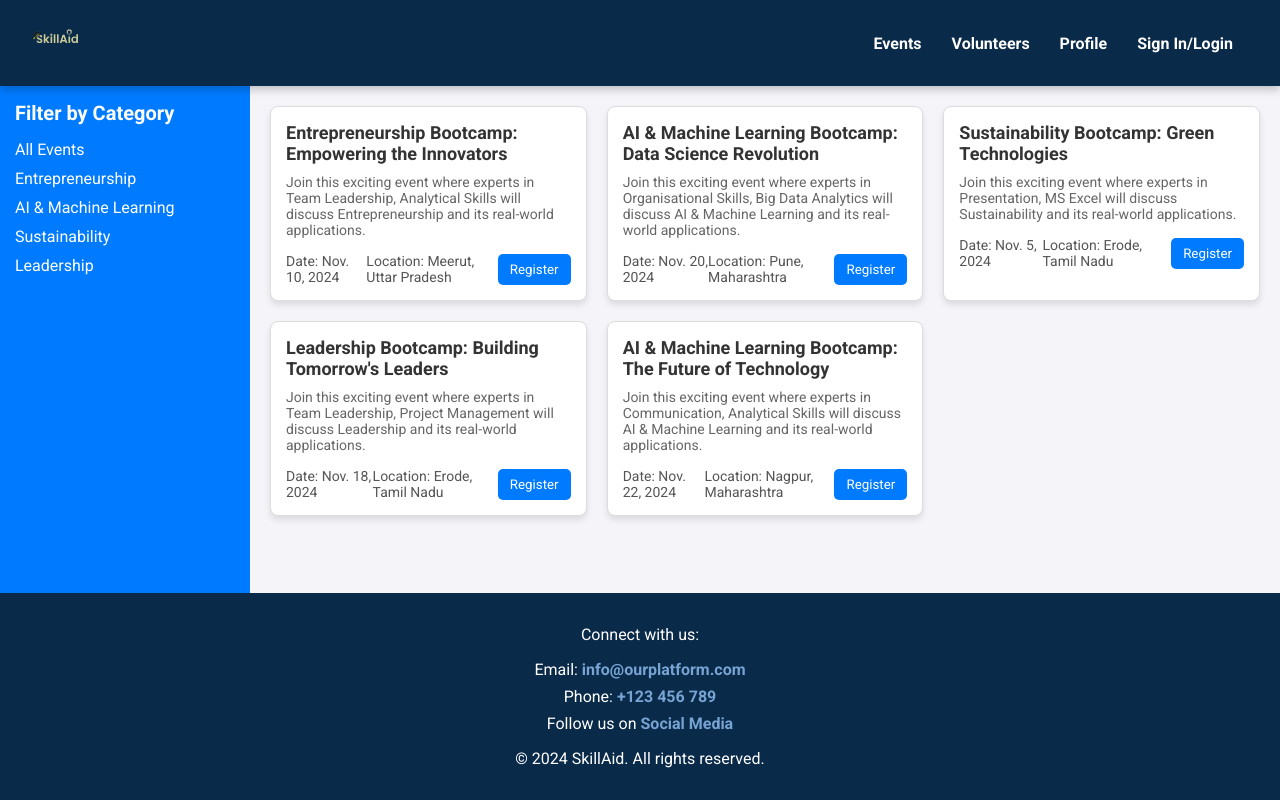
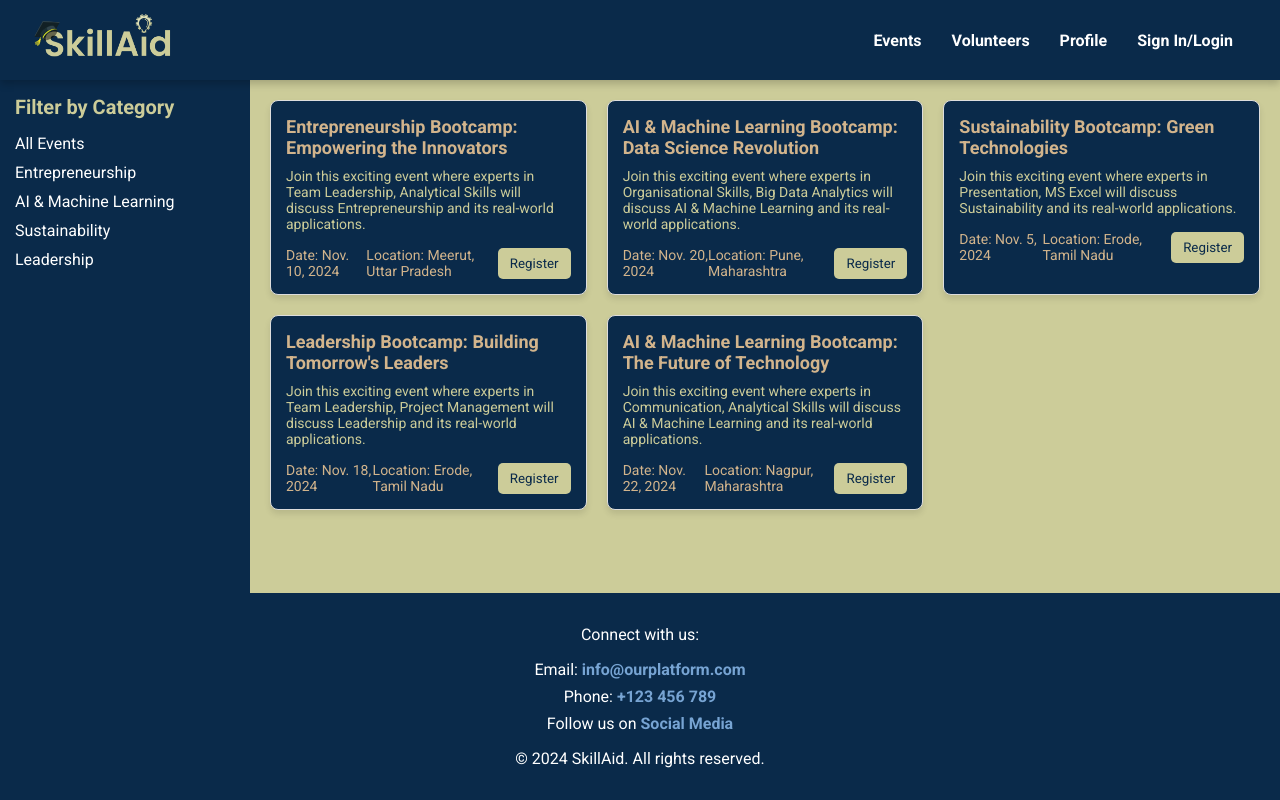
Before and after one commit to Yeswanthpg/HACKVERSE-24, a Django app: page /events/ in a window 1280 px wide. Run offline with Django 5.2, Linux system fonts and the light colour scheme; data comes from the database, SQL or seed files in the repository.

Commit message:
updated events and volunteer

```diff
--- a/skillaids/skillaids/settings.py
+++ b/skillaids/skillaids/settings.py
@@ -118,7 +118,8 @@ USE_TZ = True
 # Static files (CSS, JavaScript, Images)
 # https://docs.djangoproject.com/en/5.0/howto/static-files/
 
-STATIC_URL = 'static/'
+STATIC_URL = '/static/'
+STATICFILES_DIRS = [BASE_DIR / 'static']
 
 # Default primary key field type
 # https://docs.djangoproject.com/en/5.0/ref/settings/#default-auto-field
--- a/skillaids/template/base.html
+++ b/skillaids/template/base.html
@@ -6,6 +6,7 @@
 <head>
     <meta charset="UTF-8">
     <meta name="viewport" content="width=device-width, initial-scale=1.0">
+    <link rel="icon" href="{% static 'img\skillaid-01.svg' %}" type="image/x-icon">
     <title>SkillAid</title>
     <link href="https://fonts.googleapis.com/css2?family=Roboto:wght@400;700&display=swap" rel="stylesheet">
 
@@ -31,10 +32,15 @@
         top: 0;
         z-index: 1000;
         box-shadow: 0 4px 8px rgba(0, 0, 0, 0.2);
+        height: 80px; /* Keep the navbar height fixed */
     }
 
     .navbar-logo .logo {
-            height: 50px;
+        margin-top: 20px;
+        height: 150px; /* Adjust logo height */
+        width: auto; /* Keep logo aspect ratio */
+        object-fit: contain; /* Ensure it doesn't stretch or distort */
+        display: block;
     }
 
         .navbar-list {
@@ -187,7 +193,7 @@
     <nav class="navbar">
         <div class="navbar-logo">
             <a href="{% url 'homepage' %}">
-                <img src="{% static 'img\skillaid-01.svg' %}" alt="SkillAid Logo" class="logo">
+                <img src="{% static 'img\skillaid-01.png' %}" alt="SkillAid Logo" class="logo">
             </a>
         </div>
         <ul class="navbar-list">
--- a/skillaids/template/events.html
+++ b/skillaids/template/events.html
@@ -7,7 +7,7 @@
         font-family: Arial, sans-serif;
         margin: 0;
         padding: 0;
-        background-color: #f4f4f9;
+        background-color: #cccc99;
         display: flex;
         flex-direction: column; /* For overall layout structure */
         height: 100vh;
@@ -24,7 +24,7 @@
     /* Sidebar wrapper */
     .sidebar-wrapper {
         width: 250px;
-        background-color: #007bff;
+        background-color: #0a2a4a;
         color: white;
         height: 100%;
     }
@@ -38,6 +38,7 @@
     .sidebar h3 {
         font-size: 20px;
         margin-bottom: 15px;
+        color:#cccc99;
     }
 
     .sidebar ul {
@@ -58,7 +59,7 @@
     }
 
     .sidebar ul li a:hover {
-        color: #ffc107;
+        color: #cccc99;
     }
 
     /* Content wrapper */
@@ -82,7 +83,7 @@
     }
 
     .card {
-        background-color: white;
+        background-color: #0a2a4a;
         border: 1px solid #ddd;
         border-radius: 8px;
         box-shadow: 0 4px 6px rgba(0, 0, 0, 0.1);
@@ -102,18 +103,19 @@
 
     .card-content {
         padding: 15px;
+        color: #cccc99;
     }
 
     .card-title {
         font-size: 18px;
         font-weight: bold;
         margin-bottom: 10px;
-        color: #333;
+        color: #d2b48c;
     }
 
     .card-description {
         font-size: 14px;
-        color: #666;
+        color: #cccc99;
         margin-bottom: 15px;
     }
 
@@ -125,21 +127,20 @@
 
     .card-info span {
         font-size: 14px;
-        color: #555;
+        color: #d2b48c;
     }
 
     .card-info button {
-        background-color: #007bff;
-        color: white;
+        background-color: #cccc99;
+        color: #0a2a4a;
         border: none;
         padding: 8px 12px;
         border-radius: 5px;
         cursor: pointer;
         transition: background-color 0.3s ease;
     }
-
     .card-info button:hover {
-        background-color: #0056b3;
+        background-color: #d2b48c;
     }
 
     .card.hidden {
--- a/skillaids/template/homepage.html
+++ b/skillaids/template/homepage.html
@@ -167,7 +167,7 @@
             <p>Join a global community of mentors and aspiring entrepreneurs. SkillAid bridges the gap between mentorship, skill-building, and sustainable growth.</p>
             <button>Get Started</button>
         </div>
-        <img src="https://via.placeholder.com/600x400" alt="Hero Image">
+        <img src="{% static 'img\skills.jpg' %}" alt="Hero Image">
     </section>
 
     <div class="stats">
```
Also changed, not shown: skillaids/template/volunteer.html (+19 -10 lines), skillaids/static/img/skills.jpg (added). Lines whose indentation alone changed are shown as unchanged.
